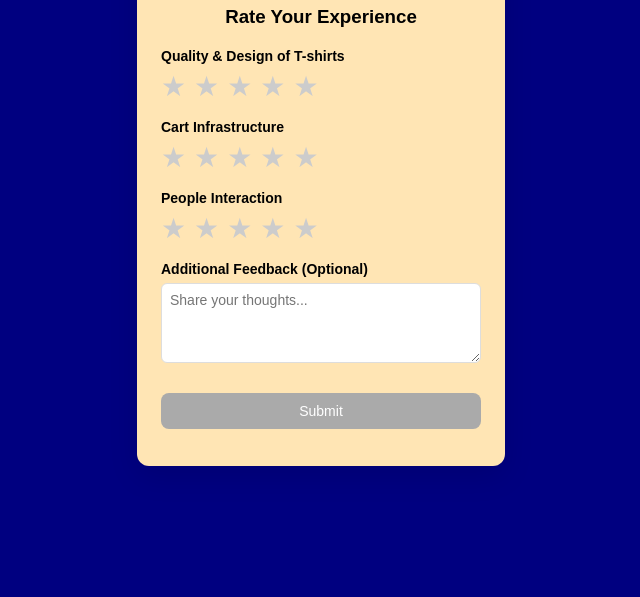
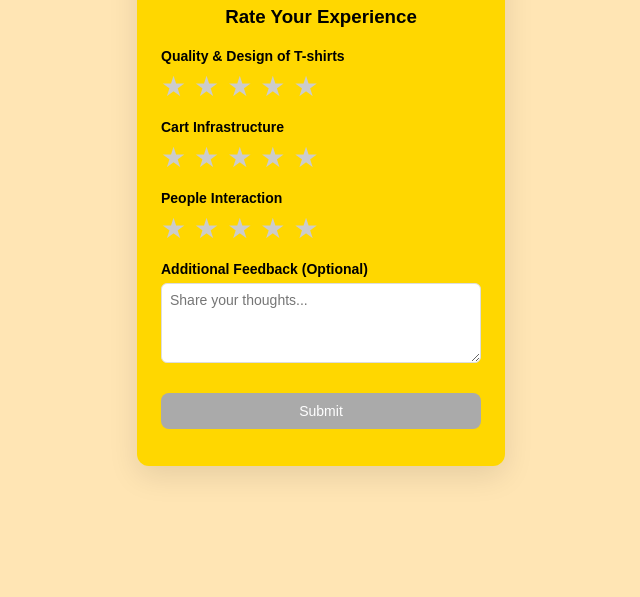
Before and after one commit to clothingculturecart/RatingSite, a plain HTML site: page index.html in a window 1280 px wide. Shown: the part 219-816 px from the top of the page, without its empty margins (319-959 px from the left). Drawn offline with Linux system fonts and the light colour scheme.

Commit message:
Update index.html

```diff
--- a/index.html
+++ b/index.html
@@ -12,10 +12,10 @@
       justify-content: center;
       align-items: center;
       height: 100vh;
-      background: #000080;
+      background: #ffe5b4;
     }
     .card {
-      background: #ffe5b4;
+      background: #FFD700;
       padding: 24px;
       border-radius: 12px;
       box-shadow: 0 10px 30px rgba(0,0,0,0.1);
```
